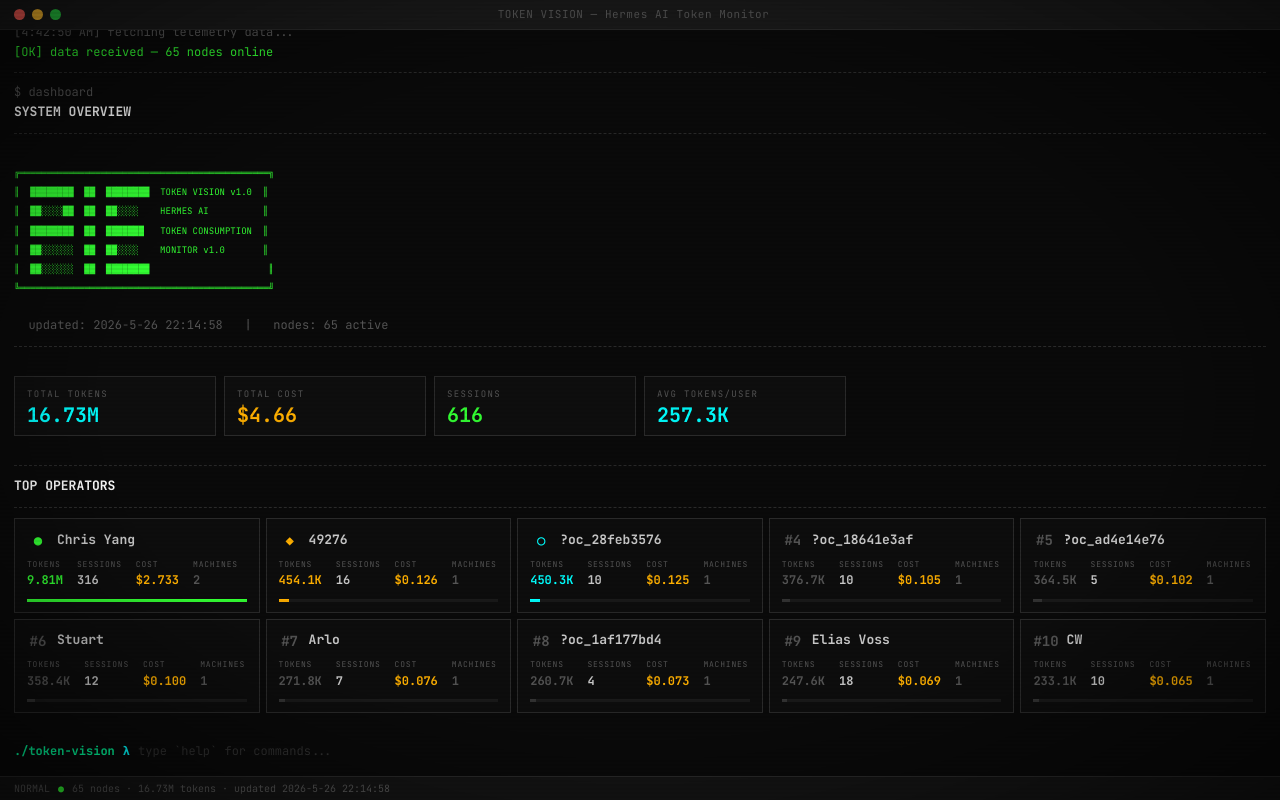
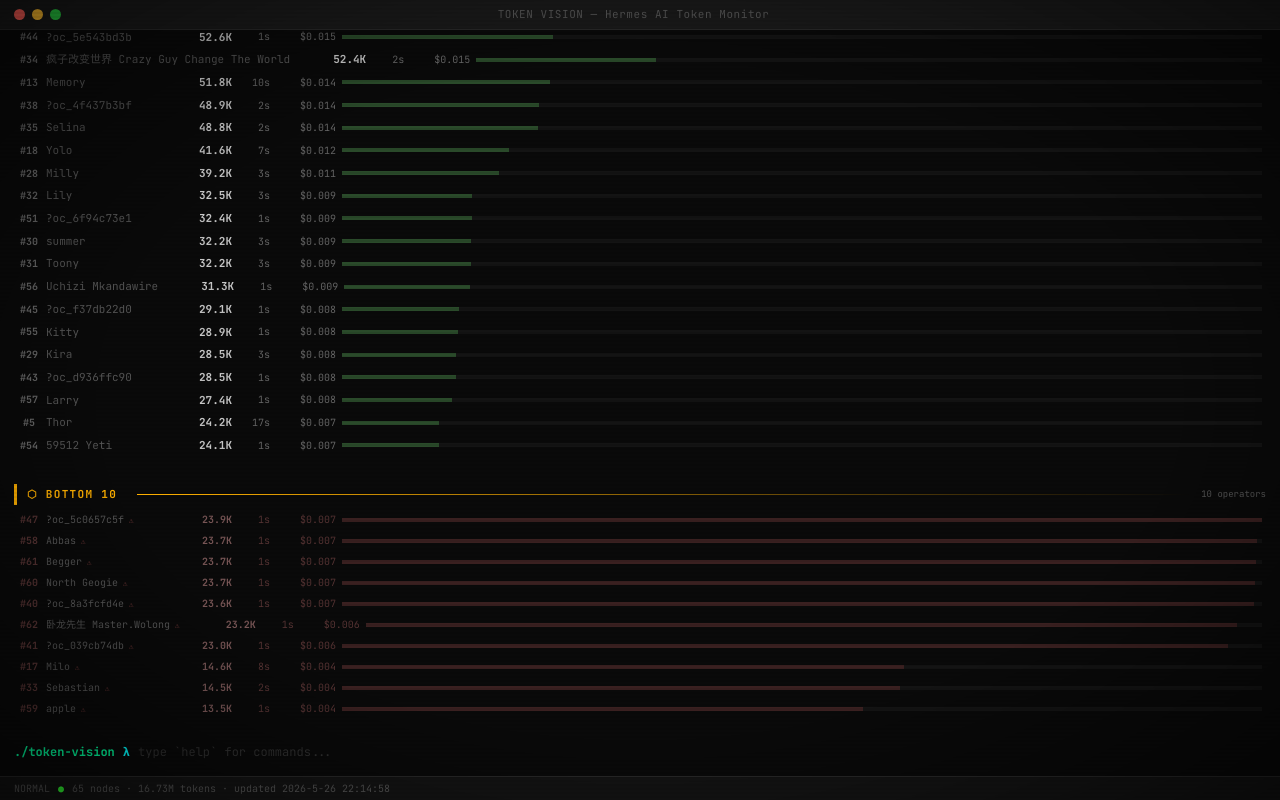
Before and after one commit to gengxiankun/token-vision, a Next.js app: page /token-vision/ in a window 1280 px wide. Built offline with nearby package versions, Linux system fonts and the light colour scheme.

Commit message:
feat: three-tier ranking with visual hierarchy — TOP 10 (rich cards), MIDDLE (dim compact rows), BOTTOM 10 (warning dim)

```diff
--- a/src/app/globals.css
+++ b/src/app/globals.css
@@ -342,6 +342,127 @@ body {
 .top-card-bar-fill.cyan { background: var(--c-cyan); }
 .top-card-bar-fill.dim { background: #333333; }
 
+/* ── Tier Section Headers ───────────────────── */
+.tier-section {
+  margin: 8px 0 4px 0;
+  display: flex;
+  align-items: center;
+  gap: 10px;
+}
+.tier-section-label {
+  font-size: 11px;
+  font-weight: 700;
+  letter-spacing: 0.12em;
+  text-transform: uppercase;
+  padding: 2px 10px;
+}
+.tier-section-label.top    { color: var(--c-green);  border-left: 3px solid var(--c-green); }
+.tier-section-label.middle { color: var(--c-cyan);   border-left: 3px solid var(--c-cyan); }
+.tier-section-label.bottom { color: var(--c-amber);  border-left: 3px solid var(--c-amber); }
+.tier-section-line {
+  flex: 1;
+  height: 1px;
+}
+.tier-section-line.top    { background: linear-gradient(90deg, var(--c-green), transparent); }
+.tier-section-line.middle { background: linear-gradient(90deg, var(--c-cyan), transparent);  }
+.tier-section-line.bottom { background: linear-gradient(90deg, var(--c-amber), transparent); }
+.tier-count {
+  font-size: 9px;
+  color: var(--c-dim);
+}
+
+/* ── Tier Row (compact list mode) ──────────── */
+.tier-row {
+  display: flex;
+  align-items: center;
+  gap: 6px;
+  font-size: 11px;
+  padding: 2px 4px;
+  line-height: 1.7;
+  transition: background 0.15s;
+}
+.tier-row:hover {
+  background: var(--c-selection);
+}
+.tier-row.top    { color: var(--c-fg); }
+.tier-row.middle { color: var(--c-dim); }
+.tier-row.bottom { color: #444444; font-size: 10px; }
+.tier-row.bottom .tier-row-name { color: #555555; }
+
+.tier-row-rank {
+  min-width: 22px;
+  text-align: center;
+  font-weight: 700;
+  font-size: 10px;
+}
+.tier-row-rank.top    { color: var(--c-green); }
+.tier-row-rank.middle { color: #666666; }
+.tier-row-rank.bottom { color: #553333; }
+
+.tier-row-badge {
+  min-width: 14px;
+  text-align: center;
+  font-size: 11px;
+}
+.tier-row-badge.gold   { color: var(--c-amber); }
+.tier-row-badge.silver { color: #aaaacc; }
+.tier-row-badge.bronze { color: #cc8844; }
+
+.tier-row-name {
+  min-width: 110px;
+  font-weight: 500;
+  white-space: nowrap;
+  overflow: hidden;
+  text-overflow: ellipsis;
+}
+
+.tier-row-tokens {
+  min-width: 70px;
+  text-align: right;
+  font-weight: 600;
+}
+.tier-row-tokens.top    { color: var(--c-green); }
+.tier-row-tokens.middle { color: var(--c-fg); }
+.tier-row-tokens.bottom { color: #775555; }
+
+.tier-row-sessions {
+  min-width: 32px;
+  text-align: right;
+  font-size: 10px;
+}
+.tier-row-sessions.middle { color: #666666; }
+.tier-row-sessions.bottom { color: #553333; }
+
+.tier-row-cost {
+  min-width: 60px;
+  text-align: right;
+  font-size: 10px;
+}
+.tier-row-cost.middle { color: #666666; }
+.tier-row-cost.bottom { color: #553333; }
+
+/* ── Tier mini bar ──────────────────────────── */
+.tier-bar-wrap {
+  flex: 1;
+  height: 4px;
+  background: #141414;
+  min-width: 40px;
+}
+.tier-bar-fill {
+  height: 100%;
+  transition: width 0.5s ease-out;
+}
+.tier-bar-fill.top    { background: var(--c-green); }
+.tier-bar-fill.middle { background: #2a4a2a; }
+.tier-bar-fill.bottom { background: #3a2020; }
+
+/* ── Bottom 10 special flash indicator ──────── */
+.tier-row.bottom .tier-row-name::after {
+  content: ' ⚠';
+  font-size: 8px;
+  color: #663333;
+}
+
 /* ── Bottom tier card (ranking) ──────────────── */
 .bot-card {
   border-color: #551010;
--- a/src/app/page.tsx
+++ b/src/app/page.tsx
@@ -281,10 +281,15 @@ export default function Home() {
           );
         }
 
-        // Top 10 in rich card format
-        const top10 = [...ranking].sort((a, b) => b.totalTokens - a.totalTokens).slice(0, 10);
+        // ── TOP 10 ──
+        const sortedAll = [...ranking].sort((a, b) => b.totalTokens - a.totalTokens);
+        const top10 = sortedAll.slice(0, 10);
         if (top10.length > 0) {
-          appendLines({ type: 'header', text: 'TOP OPERATORS' }, { type: 'sep' });
+          appendLines({ type: 'header', text: 'OPERATOR RANKINGS' }, { type: 'sep' });
+          // Tier section header: TOP 10
+          appendLines({
+            type: 'html', html: `<div class="tier-section"><span class="tier-section-label top">⬥ TOP 10</span><div class="tier-section-line top"></div><span class="tier-count">${top10.length} operators</span></div>`
+          });
           const badges = ['●', '◆', '○'];
           const colors = ['green', 'amber', 'cyan'];
           const hexColors = ['var(--c-green)', 'var(--c-amber)', 'var(--c-cyan)'];
@@ -312,9 +317,42 @@ export default function Home() {
             );
           });
           rows.push('</div>');
-          appendLines(
-            { type: 'html', html: rows.join('\n') },
-          );
+          appendLines({ type: 'html', html: rows.join('\\n') });
+        }
+
+        // ── MIDDLE TIER ──
+        const totalN = sortedAll.length;
+        const midStart = 10;
+        const midEnd = Math.max(10, totalN - 10);
+        const middle = sortedAll.slice(midStart, midEnd);
+        if (middle.length > 0) {
+          appendLines({ type: 'raw', text: '' });
+          appendLines({
+            type: 'html', html: `<div class="tier-section"><span class="tier-section-label middle">⬡ MIDDLE TIER</span><div class="tier-section-line middle"></div><span class="tier-count">${middle.length} operators</span></div>`
+          });
+          const maxTokMid = Math.max(...middle.map(r => r.totalTokens));
+          middle.forEach((item) => {
+            const barPct = (item.totalTokens / maxTokMid) * 100;
+            appendLines({
+              type: 'html', html: `<div class="tier-row middle"><span class="tier-row-rank middle">#${item.rank}</span><span class="tier-row-name">${item.name}</span><span class="tier-row-tokens middle">${fmt(item.totalTokens)}</span><span class="tier-row-sessions middle">${item.sessions}s</span><span class="tier-row-cost middle">$${item.cost.toFixed(3)}</span><div class="tier-bar-wrap"><div class="tier-bar-fill middle" style="width:${barPct}%"></div></div></div>`
+            });
+          });
+        }
+
+        // ── BOTTOM 10 ──
+        const bottom = sortedAll.slice(midEnd);
+        if (bottom.length > 0) {
+          appendLines({ type: 'raw', text: '' });
+          appendLines({
+            type: 'html', html: `<div class="tier-section"><span class="tier-section-label bottom">⬡ BOTTOM 10</span><div class="tier-section-line bottom"></div><span class="tier-count">${bottom.length} operators</span></div>`
+          });
+          const maxTokBot = Math.max(...bottom.map(r => r.totalTokens));
+          bottom.forEach((item) => {
+            const barPct = maxTokBot > 0 ? (item.totalTokens / maxTokBot) * 100 : 0;
+            appendLines({
+              type: 'html', html: `<div class="tier-row bottom"><span class="tier-row-rank bottom">#${item.rank}</span><span class="tier-row-name">${item.name}</span><span class="tier-row-tokens bottom">${fmt(item.totalTokens)}</span><span class="tier-row-sessions bottom">${item.sessions}s</span><span class="tier-row-cost bottom">$${item.cost.toFixed(3)}</span><div class="tier-bar-wrap"><div class="tier-bar-fill bottom" style="width:${barPct}%"></div></div></div>`
+            });
+          });
         }
         appendLines({ type: 'raw', text: '' });
         break;
@@ -419,54 +457,66 @@ export default function Home() {
       }
 
       case 'search': {
-        appendLines(
-          { type: 'header', text: 'ALL OPERATORS (' + ranking.length + ')' },
-          { type: 'sep' },
-        );
-        const allSorted = [...ranking].sort((a, b) => b.totalTokens - a.totalTokens);
-        const maxTokAll = Math.max(...allSorted.map(r => r.totalTokens));
-        const badges = ['●', '◆', '○'];
-        const hexColors = ['var(--c-green)', 'var(--c-amber)', 'var(--c-cyan)'];
-        const colors = ['green', 'amber', 'cyan'];
-        const rows: string[] = ['<div class="top-grid">'];
-        allSorted.forEach((item, i) => {
-          const badge = i < 3 ? badges[i] : `#${i + 1}`;
-          const badgeColor = i < 3 ? hexColors[i] : 'var(--c-dim)';
-          const clr = i < 3 ? colors[i] : 'dim';
-          const tokPct = (item.totalTokens / maxTokAll) * 100;
-          rows.push(
-            `<div class="top-card">`,
-            `  <div class="top-card-header">`,
-            `    <span class="top-card-badge" style="color:${badgeColor}">${badge}</span>`,
-            `    <span class="top-card-name">${item.name}</span>`,
-            `  </div>`,
-            `  <div class="top-card-metrics">`,
-            `    <div class="top-card-metric"><span class="metric-label">tokens</span><span class="metric-value ${clr}">${fmt(item.totalTokens)}</span></div>`,
-            `    <div class="top-card-metric"><span class="metric-label">sessions</span><span class="metric-value">${item.sessions}</span></div>`,
-            `    <div class="top-card-metric"><span class="metric-label">cost</span><span class="metric-value amber">$${item.cost.toFixed(3)}</span></div>`,
-            `    <div class="top-card-metric"><span class="metric-label">machines</span><span class="metric-value dim">${item.sources}</span></div>`,
-            `  </div>`,
-            `  <div class="top-card-bar"><div class="top-card-bar-fill ${clr}" style="width:${tokPct}%"></div></div>`,
-            `</div>`,
-          );
-        });
-        rows.push('</div>');
-        appendLines(
-          { type: 'html', html: rows.join('\n') },
-          { type: 'raw', text: '' },
-        );
-        break;
-      }
-
-      case 'search': {
         const query = (arg || '').toLowerCase().trim();
         if (!query) {
-          appendLines(
-            { type: 'amber', text: 'usage: search <name>  —  search for an operator by name' },
-            { type: 'raw', text: '' },
-          );
+          // Show ALL operators with tiered hierarchy
+          const allSorted = [...ranking].sort((a, b) => b.totalTokens - a.totalTokens);
+          const totalN = allSorted.length;
+          const midEnd = Math.max(10, totalN - 10);
+          appendLines({ type: 'header', text: 'ALL OPERATORS (' + totalN + ')' }, { type: 'sep' });
+
+          // TOP 10
+          const top10 = allSorted.slice(0, 10);
+          appendLines({
+            type: 'html', html: `<div class="tier-section"><span class="tier-section-label top">⬥ TOP 10</span><div class="tier-section-line top"></div><span class="tier-count">${top10.length} operators</span></div>`
+          });
+          const topBadges = ['●', '◆', '○'];
+          const topColors = ['green', 'amber', 'cyan'];
+          const maxTok = Math.max(...top10.map(r => r.totalTokens));
+          top10.forEach((item, i) => {
+            const badge = i < 3 ? topBadges[i] : `#${i + 1}`;
+            const badgeCls = i === 0 ? 'gold' : i === 1 ? 'silver' : i === 2 ? 'bronze' : '';
+            const barPct = (item.totalTokens / maxTok) * 100;
+            const clr = i < 3 ? topColors[i] : 'top';
+            appendLines({
+              type: 'html', html: `<div class="tier-row top"><span class="tier-row-badge ${badgeCls}" style="min-width:16px">${badge}</span><span class="tier-row-name">${item.name}</span><span class="tier-row-tokens top">${fmt(item.totalTokens)}</span><span class="tier-row-sessions" style="color:var(--c-dim);min-width:32px;text-align:right;font-size:10px">${item.sessions}s</span><span class="tier-row-cost" style="color:var(--c-dim);min-width:60px;text-align:right;font-size:10px">$${item.cost.toFixed(3)}</span><div class="tier-bar-wrap"><div class="tier-bar-fill top" style="width:${barPct}%"></div></div></div>`
+            });
+          });
+
+          // MIDDLE
+          const middle = allSorted.slice(10, midEnd);
+          if (middle.length > 0) {
+            appendLines({ type: 'raw', text: '' });
+            appendLines({
+              type: 'html', html: `<div class="tier-section"><span class="tier-section-label middle">⬡ MIDDLE TIER</span><div class="tier-section-line middle"></div><span class="tier-count">${middle.length} operators</span></div>`
+            });
+            const maxTokMid = Math.max(...middle.map(r => r.totalTokens));
+            middle.forEach((item) => {
+              const barPct = (item.totalTokens / maxTokMid) * 100;
+              appendLines({
+                type: 'html', html: `<div class="tier-row middle"><span class="tier-row-rank middle">#${item.rank}</span><span class="tier-row-name">${item.name}</span><span class="tier-row-tokens middle">${fmt(item.totalTokens)}</span><span class="tier-row-sessions middle">${item.sessions}s</span><span class="tier-row-cost middle">$${item.cost.toFixed(3)}</span><div class="tier-bar-wrap"><div class="tier-bar-fill middle" style="width:${barPct}%"></div></div></div>`
+              });
+            });
+          }
+
+          // BOTTOM 10
+          const bottom = allSorted.slice(midEnd);
+          if (bottom.length > 0) {
+            appendLines({ type: 'raw', text: '' });
+            appendLines({
+              type: 'html', html: `<div class="tier-section"><span class="tier-section-label bottom">⬡ BOTTOM 10</span><div class="tier-section-line bottom"></div><span class="tier-count">${bottom.length} operators</span></div>`
+            });
+            const maxTokBot = Math.max(...bottom.map(r => r.totalTokens));
+            bottom.forEach((item) => {
+              const barPct = maxTokBot > 0 ? (item.totalTokens / maxTokBot) * 100 : 0;
+              appendLines({
+                type: 'html', html: `<div class="tier-row bottom"><span class="tier-row-rank bottom">#${item.rank}</span><span class="tier-row-name">${item.name}</span><span class="tier-row-tokens bottom">${fmt(item.totalTokens)}</span><span class="tier-row-sessions bottom">${item.sessions}s</span><span class="tier-row-cost bottom">$${item.cost.toFixed(3)}</span><div class="tier-bar-wrap"><div class="tier-bar-fill bottom" style="width:${barPct}%"></div></div></div>`
+              });
+            });
+          }
+          appendLines({ type: 'raw', text: '' });
           break;
-        }
+        } else {
         const matches = ranking.filter(r => r.name.toLowerCase().includes(query));
         if (matches.length === 0) {
           appendLines(
@@ -511,6 +561,7 @@ export default function Home() {
         );
         break;
       }
+    }
 
       case 'charts': {
         appendLines({ type: 'header', text: 'TOKEN DISTRIBUTION' }, { type: 'sep' });
```
